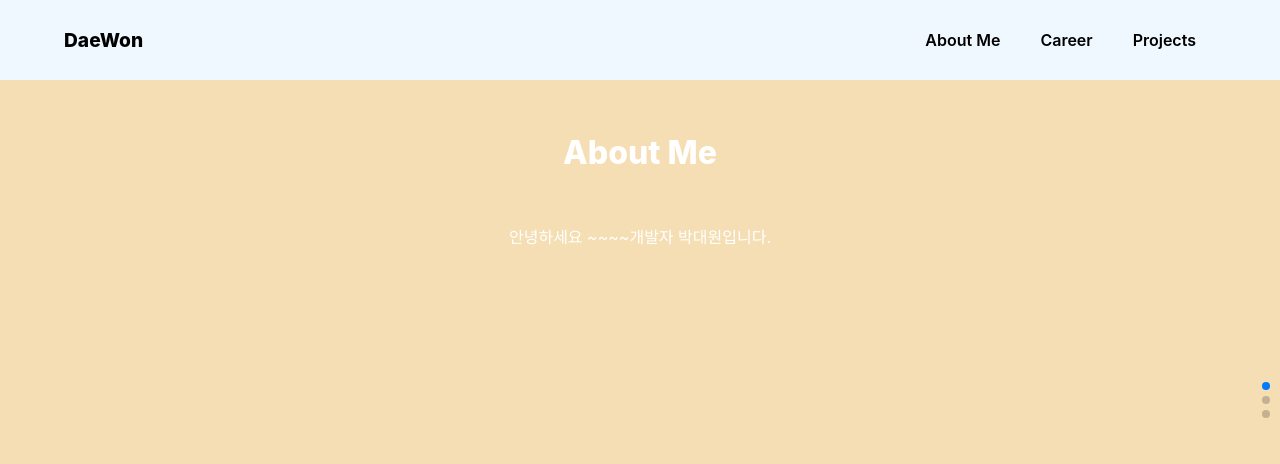
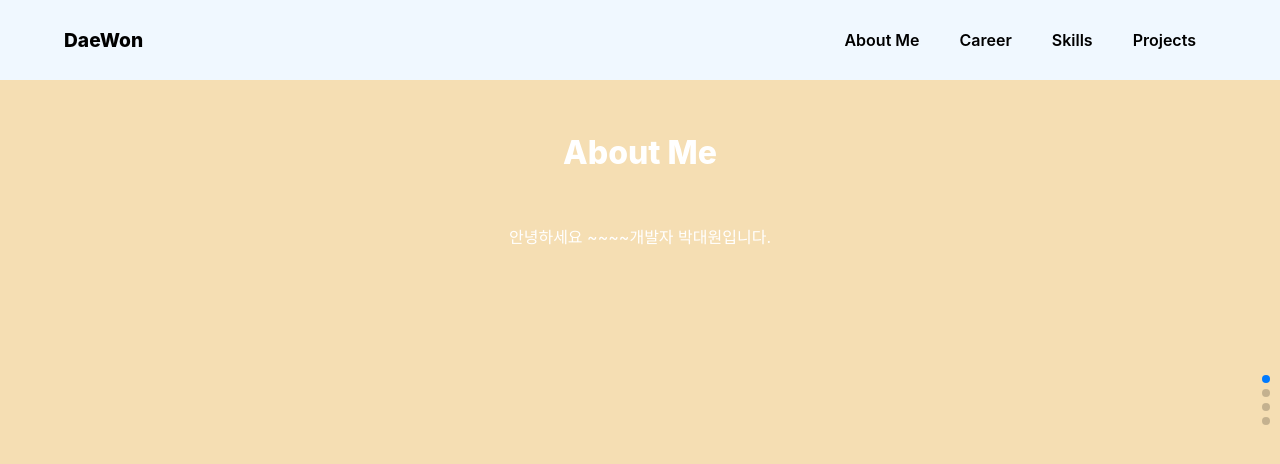
Before and after one commit to DaeWon9/portfolio, a React (Create React App) app: page / in a window 1280 px wide. Shown: the top 464 px of the page. Built offline with nearby package versions, Linux system fonts and the light colour scheme.

Commit message:
[ADD] Skills category

```diff
--- a/src/components/common/NavBar.jsx
+++ b/src/components/common/NavBar.jsx
@@ -3,7 +3,8 @@ import "./NavBar.css";
 
 const INTRODUCTION = 0;
 const CAREER = 1;
-const PROJECT = 2;
+const SKILLS = 2;
+const PROJECT = 3;
 
 const NavBar = (props) => {
     return(
@@ -18,6 +19,9 @@ const NavBar = (props) => {
                 <div className="nav_bar_button" onClick={() => props.swiper.slideTo(CAREER)}>
                     Career
                 </div>
+                <div className="nav_bar_button" onClick={() => props.swiper.slideTo(SKILLS)}>
+                    Skills
+                </div>
                 <div className="nav_bar_button" onClick={() => props.swiper.slideTo(PROJECT)}>
                     Projects
                 </div>
--- /dev/null
+++ b/src/components/slides/Skills.jsx
@@ -0,0 +1,17 @@
+import React from "react";
+import "./Slides.css";
+
+const Skills = () => {
+    return(
+        <div className="slide_container" style={{backgroundColor:"bisque"}}>
+            <div className="slide_header">
+                SKILLS
+            </div>
+            <div className="slide_body">
+
+            </div>
+        </div>
+    )
+}
+
+export default Skills;
--- a/src/pages/Home.jsx
+++ b/src/pages/Home.jsx
@@ -3,6 +3,7 @@ import { Swiper, SwiperSlide } from 'swiper/react';
 import { Mousewheel, Pagination } from 'swiper';
 import Introduction from "../components/slides/Introduction";
 import Career from "../components/slides/Career";
+import Skills from "../components/slides/Skills";
 import Project from "../components/slides/Project";
 import NavBar from "../components/common/NavBar";
 import 'swiper/css';
@@ -42,8 +43,11 @@ const Home = () => {
             </SwiperSlide>
 
             <SwiperSlide>
-                <Project
-                />
+                <Skills />
+            </SwiperSlide>
+
+            <SwiperSlide>
+                <Project />
             </SwiperSlide>
         </Swiper>
         </>
```
